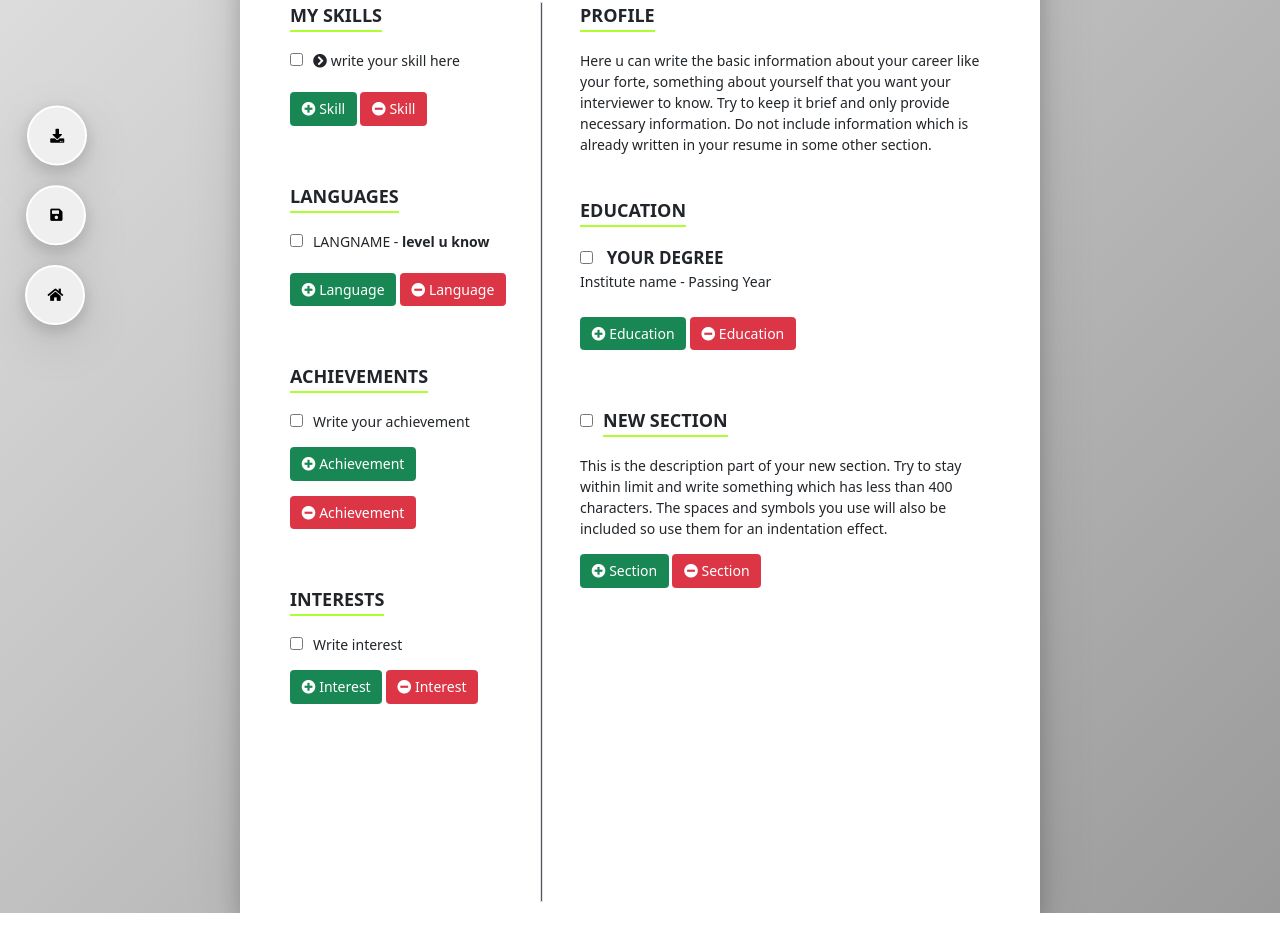
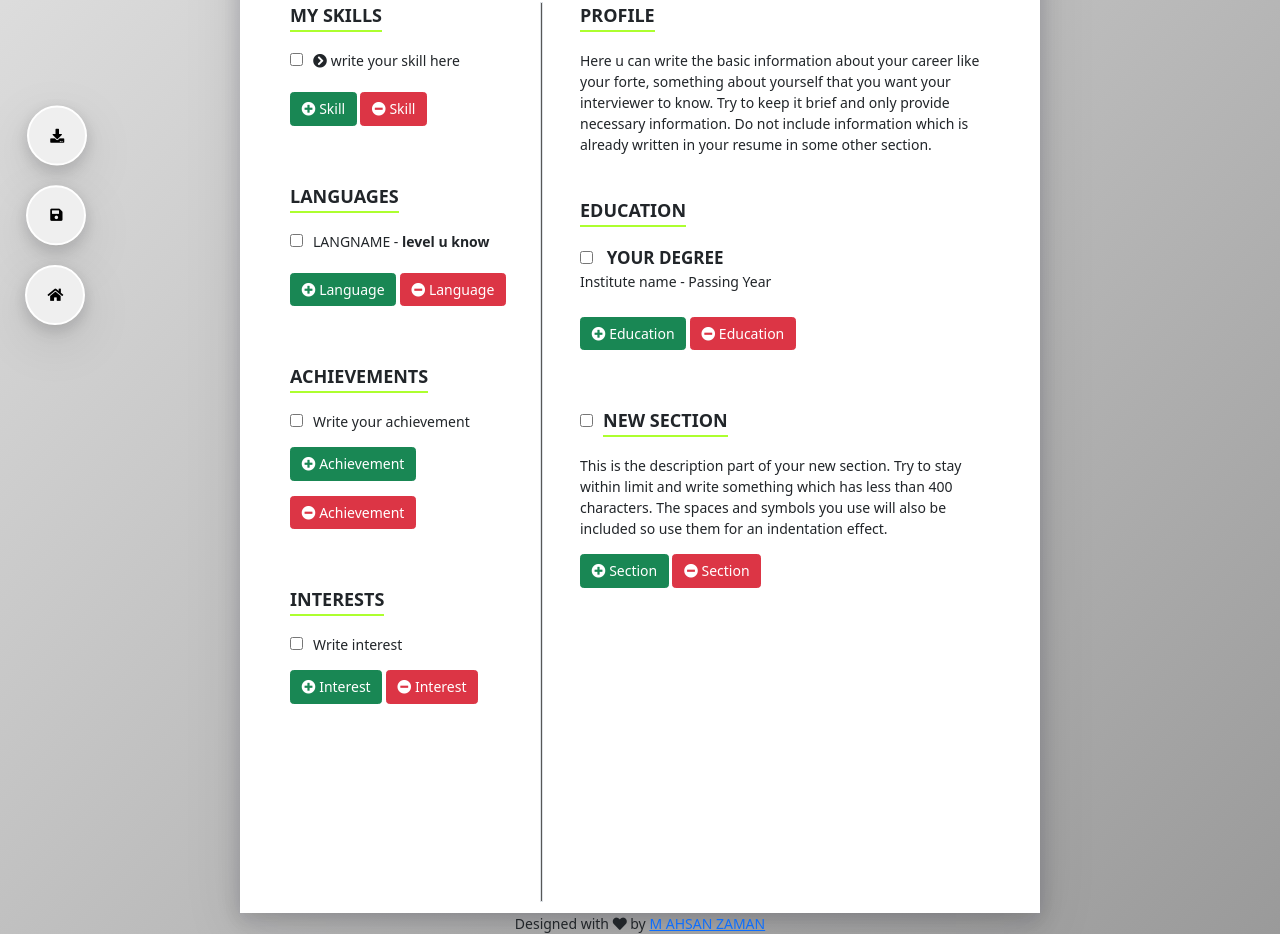
Before and after one commit to ahsanq46/resume-gen, a plain HTML site: page index.html in a window 1280 px wide. Shown: the part 227-1161 px from the top of the page. Before the commit the page ends 1140 px from the top, so only its background shows below. Drawn offline with nearby package versions, Linux system fonts and the light colour scheme.

Commit message:
Added footer to resume

```diff
--- a/index.html
+++ b/index.html
@@ -97,6 +97,9 @@
         </section>
      </div>
     </body>
+    <footer class="credit">
+        Designed with <i class="fa fa-heart pulse"></i> by <a href="#"> M AHSAN ZAMAN</a>
+    </footer>
 
     <script src="https://code.jquery.com/jquery-2.2.4.min.js" integrity="sha256-BbhdlvQf/xTY9gja0Dq3HiwQF8LaCRTXxZKRutelT44=" crossorigin="anonymous"></script>
     <script src="https://cdnjs.cloudflare.com/ajax/libs/html2pdf.js/0.8.0/html2pdf.bundle.min.js"></script>
```
